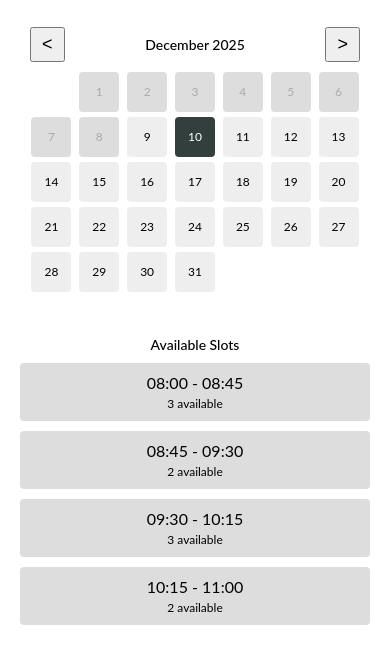
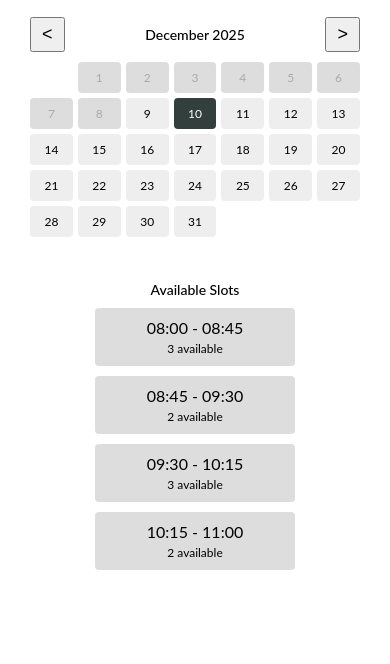
Before and after one commit to anamfdesigner-afk/Calendario, a plain HTML site: page index.html in a window 390 px wide. Shown: the part 74-738 px from the top of the page. Drawn offline with Linux system fonts and the light colour scheme; no server answers.

Commit message:
Update styles.css

```diff
--- a/styles.css
+++ b/styles.css
@@ -1,3 +1,4 @@
+/* GLOBAL */
 body {
     font-family: Lato, sans-serif;
     padding: 20px;
@@ -6,21 +7,25 @@ body {
     text-align: center;
 }
 
+/* TITLE */
 h1 {
     font-family: Baskervile, serif;
     font-weight: normal;
     font-size: 28px;
-    margin-bottom: 30px;
+    margin-bottom: 20px;
 }
 
+/* CALENDAR CONTAINER */
 .calendar-container {
     display: flex;
     flex-direction: column;
     align-items: center;
+    justify-content: center;
     max-width: 100%;
+    overflow-x: hidden;
     padding: 0 10px;
     box-sizing: border-box;
-    margin-bottom: 30px;
+    margin-bottom: 20px;
 }
 
 .calendar-header {
@@ -46,27 +51,21 @@ h1 {
     cursor: pointer;
 }
 
+/* CALENDAR GRID */
 .calendar {
     display: grid;
     grid-template-columns: repeat(7, 1fr);
     gap: 5px;
     width: 100%;
-    max-width: 420px;
-    justify-items: center;
+    box-sizing: border-box;
 }
 
 .day {
+    padding: 10px;
     background-color: #eee;
     text-align: center;
     cursor: pointer;
     border-radius: 4px;
-    width: 100%;
-    max-width: 50px;
-    aspect-ratio: 1 / 1;
-    display: flex;
-    align-items: center;
-    justify-content: center;
-    font-size: 14px;
 }
 
 .day.selected {
@@ -80,8 +79,10 @@ h1 {
     cursor: not-allowed;
 }
 
+/* SLOTS */
 #slots-container {
     max-width: 100%;
+    overflow-x: hidden;
     padding: 0 10px;
     box-sizing: border-box;
     margin-top: 30px;
@@ -94,7 +95,6 @@ h1 {
     font-size: 16px;
     font-weight: 500;
     margin-bottom: 10px;
-    text-align: center;
 }
 
 #slots {
@@ -102,7 +102,6 @@ h1 {
     grid-template-columns: repeat(2, 1fr);
     gap: 10px;
     width: 100%;
-    max-width: 400px;
     justify-items: center;
 }
 
@@ -133,6 +132,7 @@ h1 {
     cursor: not-allowed;
 }
 
+/* CONFIRM BUTTON */
 #confirm-container button {
     margin-top: 20px;
     padding: 10px 15px;
@@ -147,16 +147,14 @@ h1 {
     text-align: center;
 }
 
-/* ----------------------
-   RESPONSIVO MOBILE
----------------------- */
+/* MOBILE */
 @media (max-width: 500px) {
     .calendar {
-        max-width: 100%;
+        grid-template-columns: repeat(7, minmax(0, 1fr));
     }
 
     .day {
-        max-width: 40px;
+        padding: 8px;
         font-size: 12px;
     }
 
@@ -164,11 +162,8 @@ h1 {
         grid-template-columns: 1fr;
     }
 
-    .slot {
-        max-width: none;
-    }
-
-    #slots-container h3, .calendar-header h2 {
+    #slots-container h3,
+    .calendar-header h2 {
         font-size: 14px;
     }
 }
```
